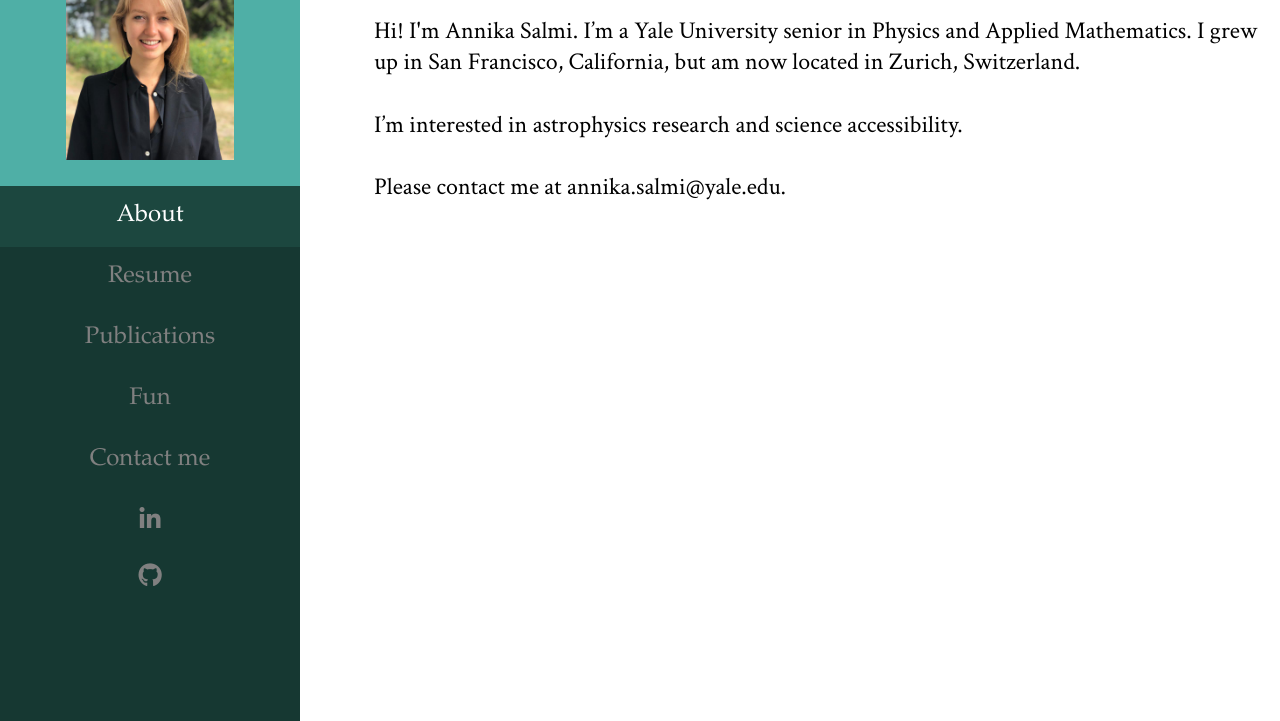
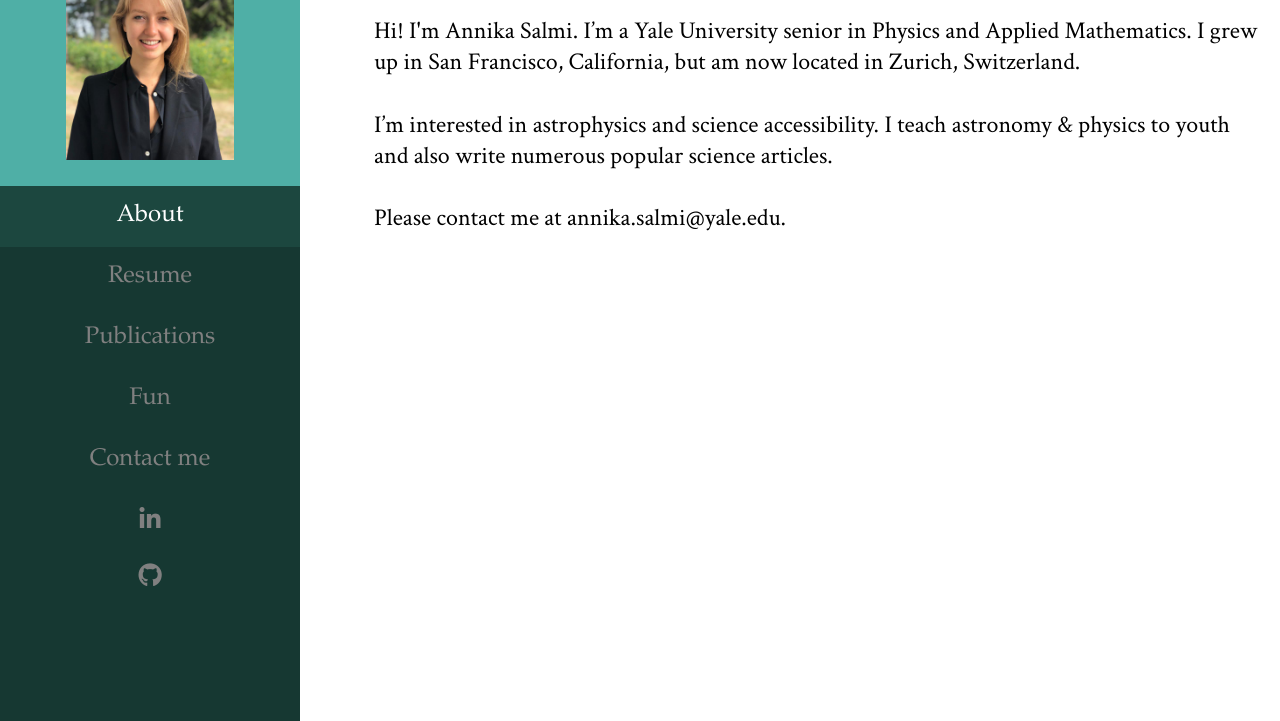
Before and after one commit to Purple-Hacker/annikawebsite, a plain HTML site: page index.html in a window 1280 px wide. Shown: the part 79-800 px from the top of the page. Drawn offline with Linux system fonts and the light colour scheme.

Commit message:
Update index.html

```diff
--- a/index.html
+++ b/index.html
@@ -28,7 +28,8 @@
          <p class="body">Hi! I'm Annika Salmi. I’m a Yale University senior in Physics and Applied Mathematics.
             I grew up in San Francisco, California, but am now located in Zurich, Switzerland.<br>
             <br>
-            I’m interested in astrophysics research and science accessibility.<br>
+             I’m interested in astrophysics and science accessibility. I teach astronomy & physics to youth and also write numerous popular science articles.
+            <br>
             <br>
             Please contact me at annika.salmi@yale.edu.
          </p>
```
